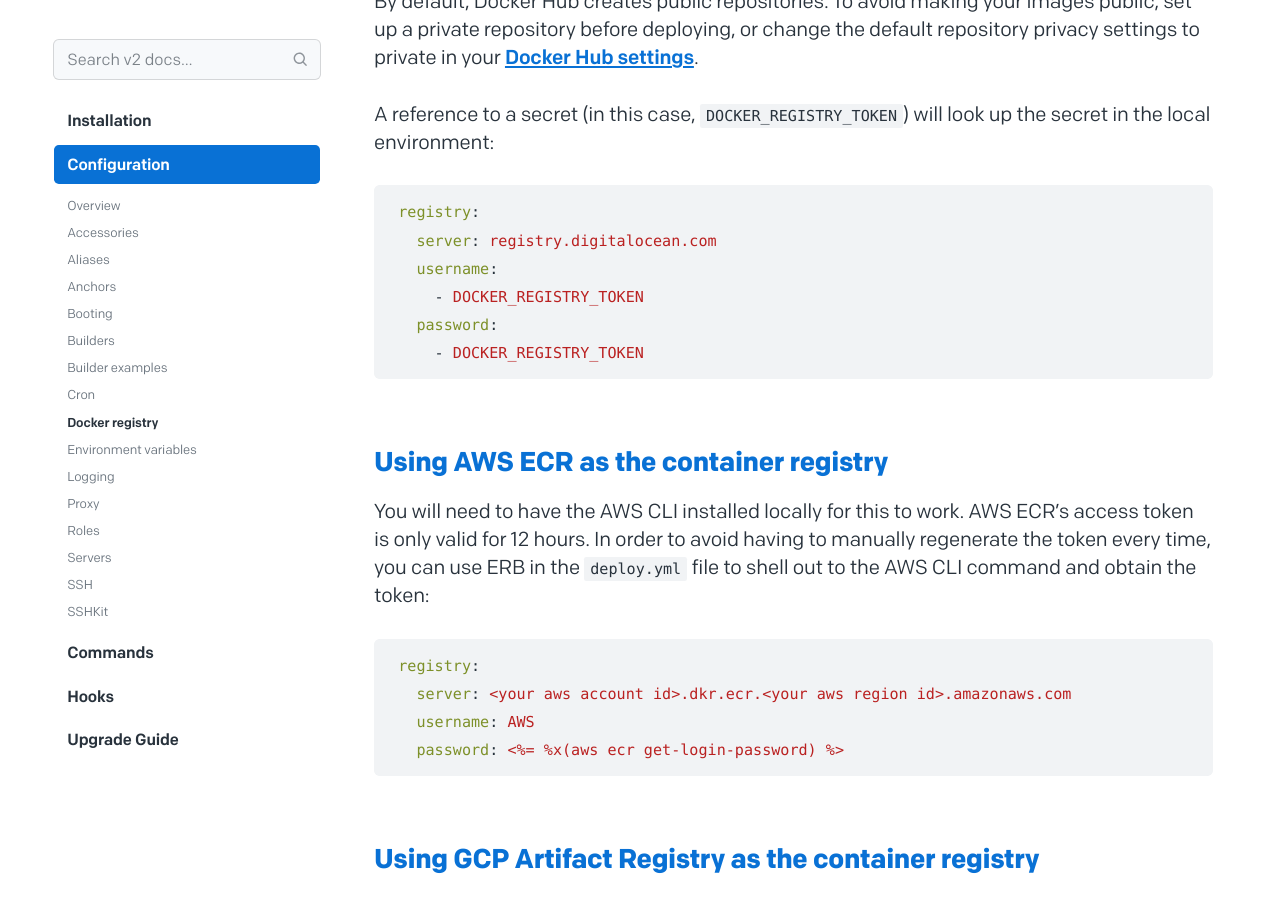
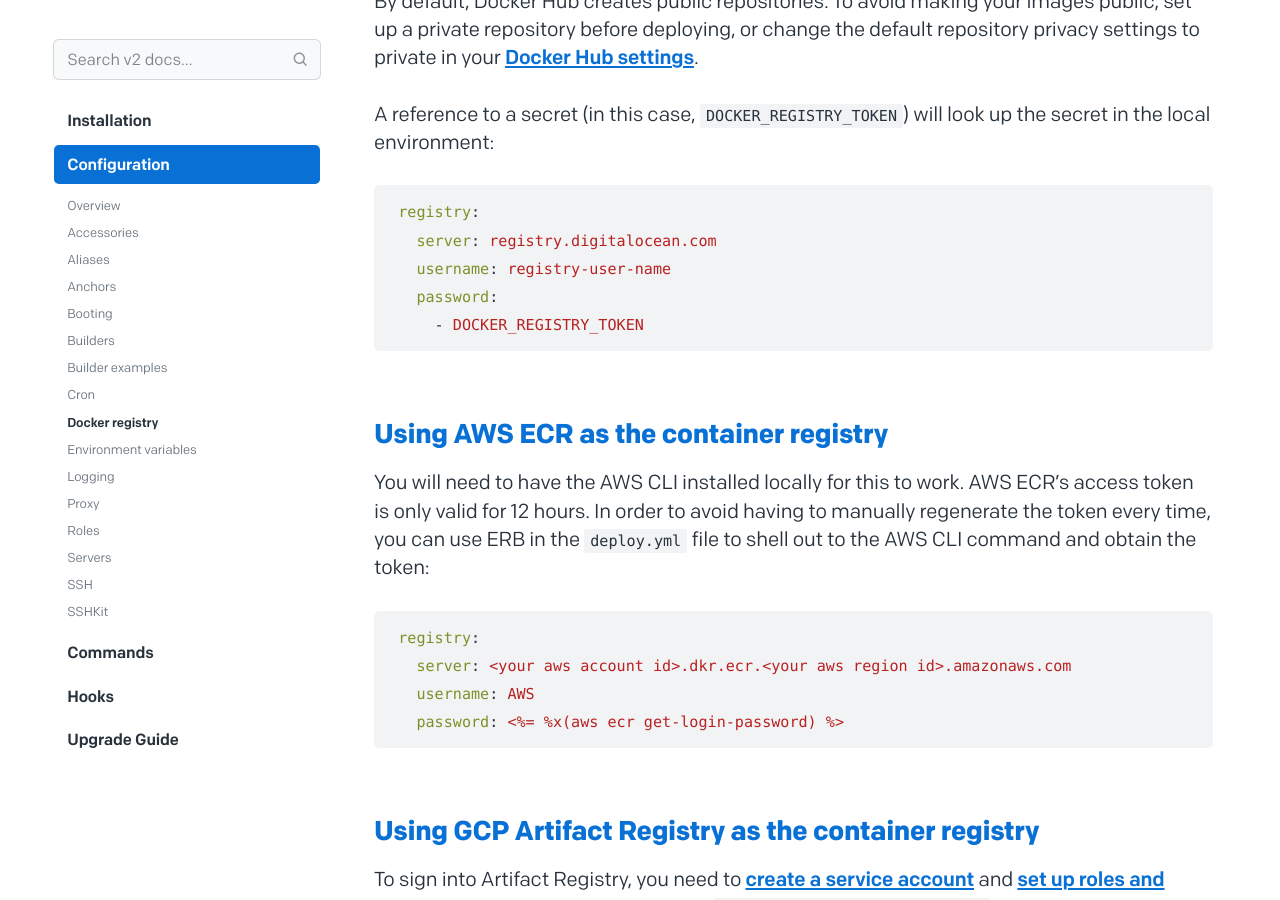
Before and after one commit to basecamp/kamal-site, a Jekyll site: the page built from docs/configuration/docker-registry.md, in a window 1280 px wide and 900 px high, scrolled down 346 px. Built offline with Jekyll 4.4.1, drawn with Linux system fonts in a browser that asks for light colours.

Commit message:
fix docker registry username typo

````diff
--- a/docs/configuration/docker-registry.md
+++ b/docs/configuration/docker-registry.md
@@ -18,8 +18,7 @@ in the local environment:
 ```yaml
 registry:
   server: registry.digitalocean.com
-  username:
-    - DOCKER_REGISTRY_TOKEN
+  username: registry-user-name
   password:
     - DOCKER_REGISTRY_TOKEN
 ```
````
Also changed, not shown: v1/docs/configuration/docker-registry.md (+1 -2 lines).
